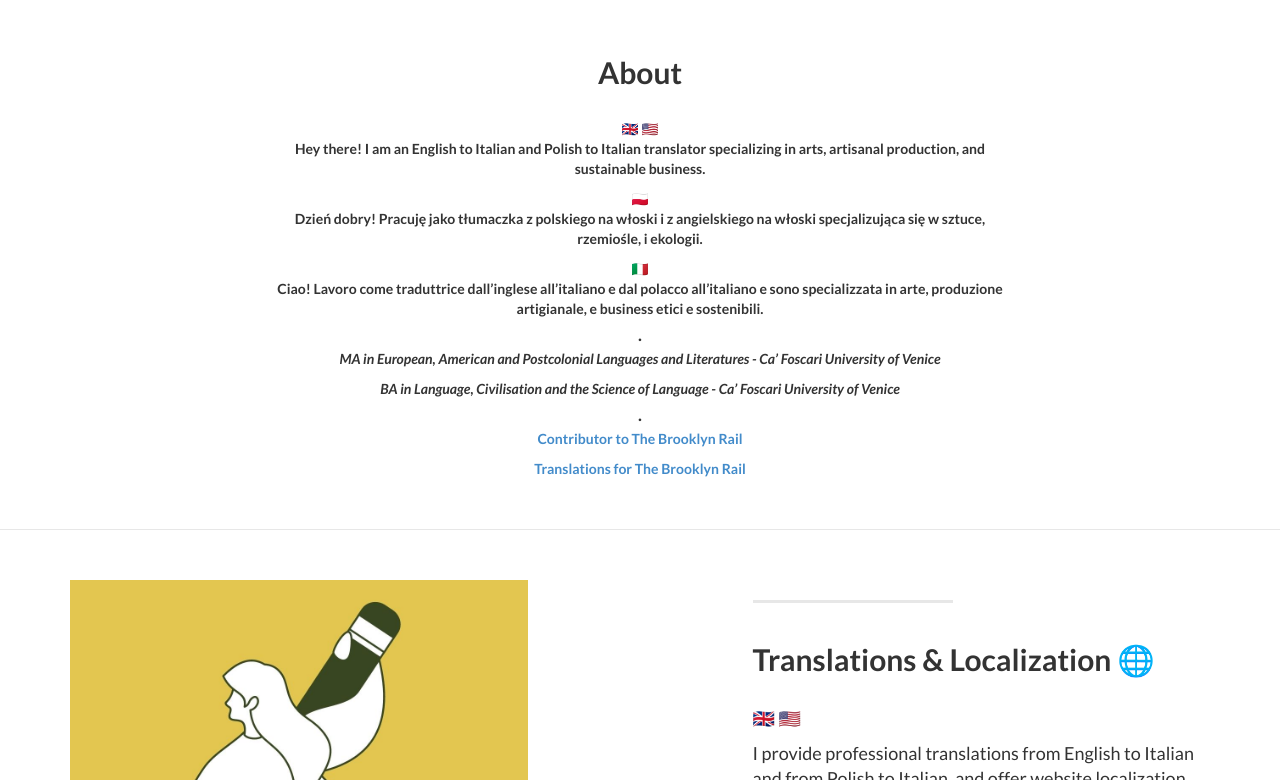
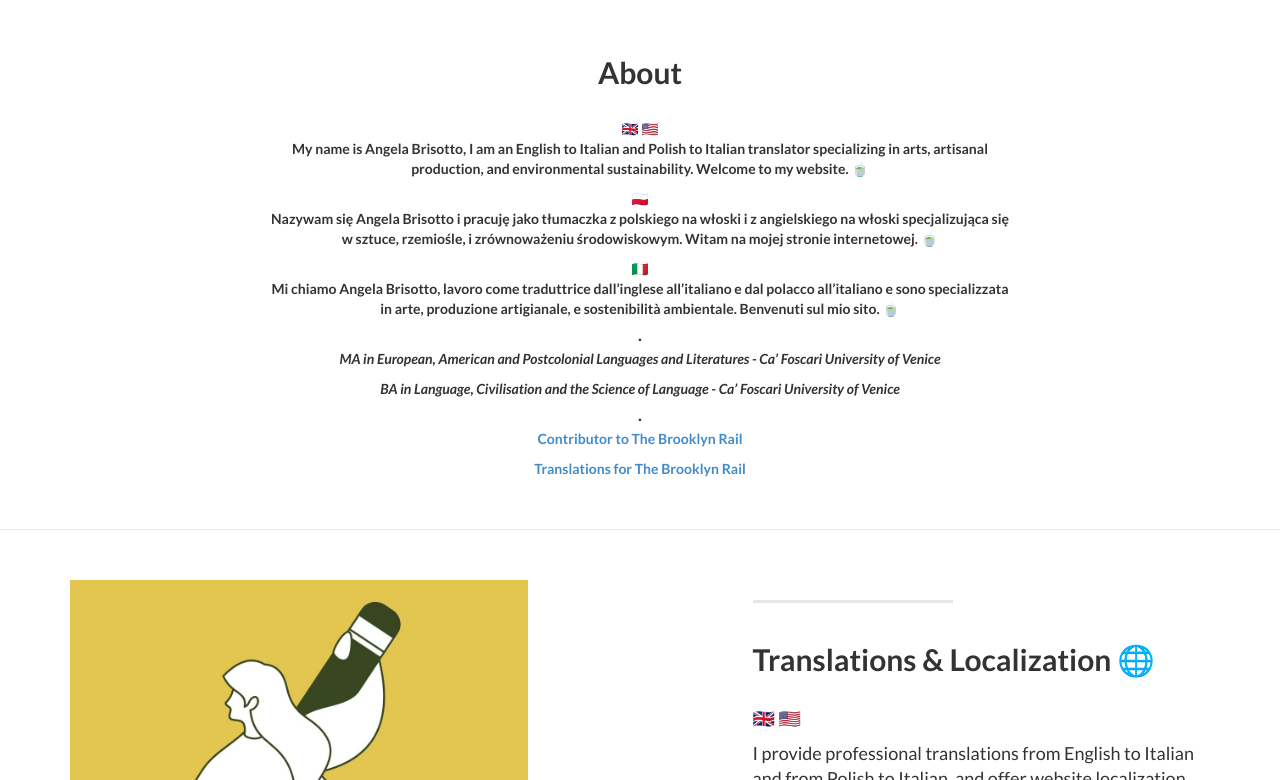
Before and after one commit to angelatiliatranslations/tiliatranslations.github.io, a Jekyll site: the page built from index.html, in a window 1280 px wide and 900 px high, scrolled down 688 px, cut to the strip 120-900 px from the top of the window. Built offline with Jekyll 4.4.1, drawn with Linux system fonts in a browser that asks for light colours.

Commit message:
Update about.html

```diff
--- a/_includes/about.html
+++ b/_includes/about.html
@@ -6,13 +6,13 @@
               <h2>About</h2>
               <br/>
                 &#127468;&#127463; &#127482;&#127480;
-                <p>Hey there! I am an English to Italian and Polish to Italian translator specializing in arts, artisanal production, and sustainable business.
+                <p>My name is Angela Brisotto, I am an English to Italian and Polish to Italian translator specializing in arts, artisanal production, and environmental sustainability. Welcome to my website. 🍵
 </p>
                 &#127477;&#127473;
-                <p>Dzień dobry! Pracuję jako tłumaczka z polskiego na włoski i z angielskiego na włoski specjalizująca się w sztuce, rzemiośle, i ekologii.
+                <p>Nazywam się Angela Brisotto i pracuję jako tłumaczka z polskiego na włoski i z angielskiego na włoski specjalizująca się w sztuce, rzemiośle, i zrównoważeniu środowiskowym. Witam na mojej stronie internetowej. 🍵
 </p>
                 &#127470;&#127481;
-                <p>Ciao! Lavoro come traduttrice dall’inglese all’italiano e dal polacco all’italiano e sono specializzata in arte, produzione artigianale, e business etici e sostenibili.
+                <p>Mi chiamo Angela Brisotto, lavoro come traduttrice dall’inglese all’italiano e dal polacco all’italiano e sono specializzata in arte, produzione artigianale, e sostenibilità ambientale. Benvenuti sul mio sito. 🍵
 </p>
                 ·
      <p>
```
